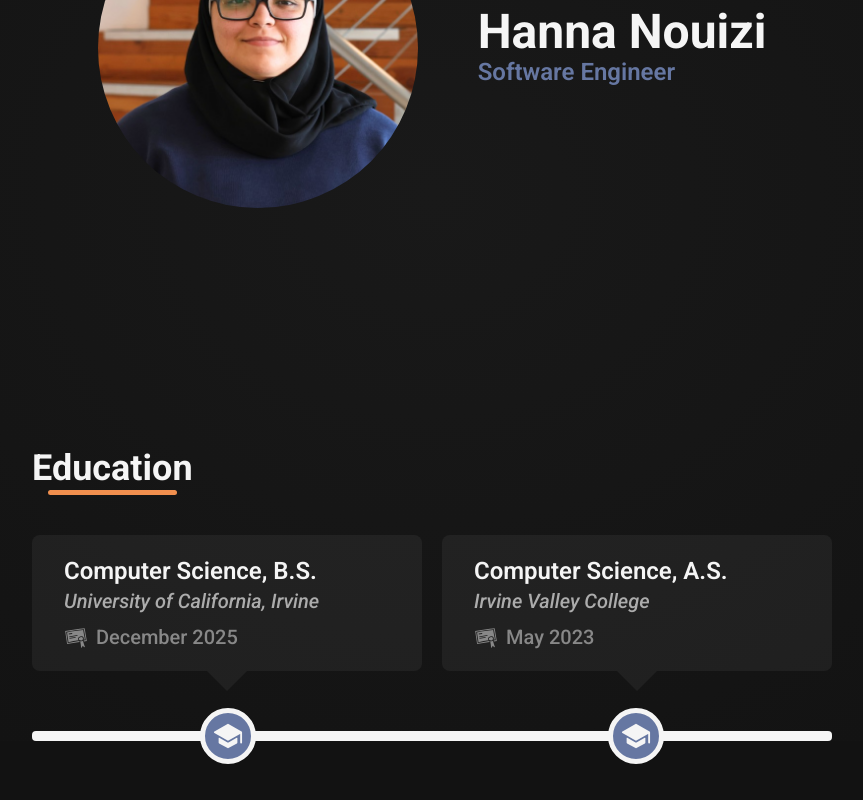
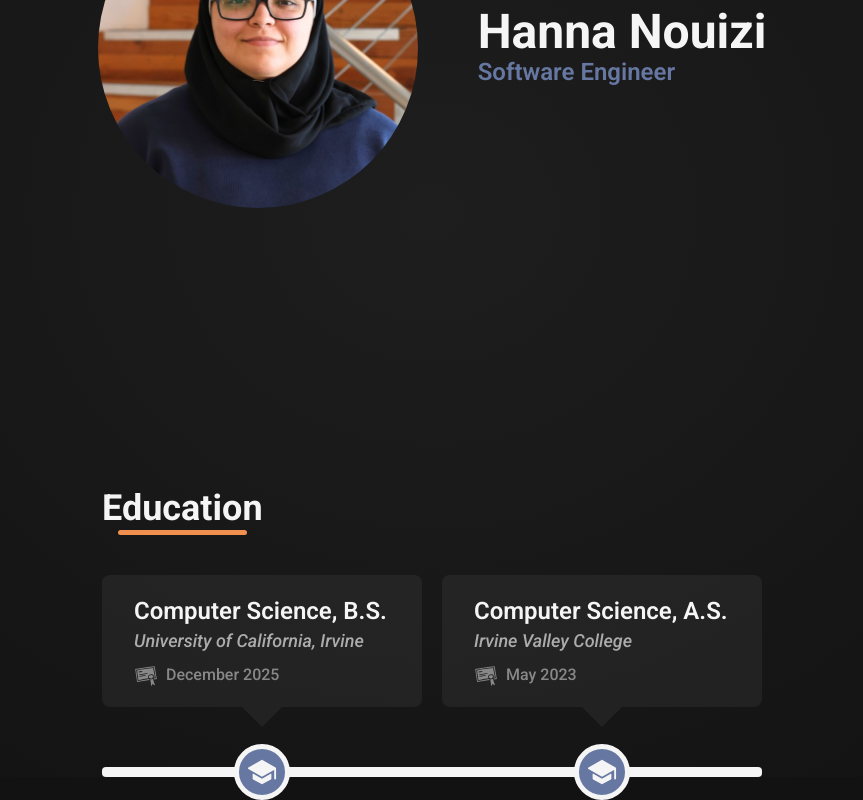
Before and after one commit to hnouizi/hnouizi.github.io, a React (Vite) app: page / in a window 1280 px wide. Shown: the part 352-1152 px from the top of the page, without its empty margins (208-1071 px from the left). Before the commit the page ends 1116 px from the top, so only its background shows below. Built offline with nearby package versions, Linux system fonts and the light colour scheme.

Commit message:
adjusted timeline widths

```diff
--- a/src/App.css
+++ b/src/App.css
@@ -2,7 +2,7 @@
 
 @theme {
     --color-darkgray-100: #121212;
-    --color-darkgray-97: #191919;
+    --color-darkgray-95: #1E1E1E;
     --color-darkgray-80: #414141;
     --color-darkgray-50: #888888;
     --color-darkgray-35: #ACACAC;
--- a/src/App.tsx
+++ b/src/App.tsx
@@ -9,14 +9,14 @@ const App = () => {
 	const isSmallScreen = useMediaQuery({query: '(max-width: 700px)'});
 
 	return (
-		<div className="relative bg-radial from-darkgray-97 to-darkgray-100">
+		<div className="relative bg-radial from-darkgray-95 to-darkgray-100">
 			{!isSmallScreen
 				? <Header/>
 				: <Sidebar/>
 			}
 
 			<Home isSmallScreen={isSmallScreen}/>
-			<Education/>
+			<Education isSmallScreen={isSmallScreen}/>
 		</div>
 	)
 }
--- a/src/components/Education.tsx
+++ b/src/components/Education.tsx
@@ -1,13 +1,15 @@
-import { useMediaQuery } from "react-responsive";
 import EducationTimelineHorizontal from "./EducationTimelineHorizontal";
 import EducationTimelineVertical from "./EducationTimelineVertical";
 
-const Education = () => {
-    const showVerticalTimeline = useMediaQuery({query: '(max-width: 820px)'});
+type EducationProps = {
+    isSmallScreen: boolean
+}
+
+const Education = ({ isSmallScreen }: EducationProps) => {
 
     return (
-        <div className="w-full flex justify-center items-center">
-            {showVerticalTimeline
+        <div className="w-full flex justify-center items-center mt-10">
+            {isSmallScreen
                 ? <EducationTimelineVertical/>
                 : <EducationTimelineHorizontal/>
             }
--- a/src/components/EducationSection.tsx
+++ b/src/components/EducationSection.tsx
@@ -5,9 +5,10 @@ type EducationSection = {
     school: string,
     gradDate: string
     direction: string
+    isSuperSmallScreen?: boolean
 }
 
-const EducationSection = ({ degree, school, gradDate, direction }: EducationSection) => {
+const EducationSection = ({ degree, school, gradDate, direction, isSuperSmallScreen }: EducationSection) => {
     return (
         <div className={`flex-1 ${direction === "left" && "flex justify-center items-center"}`}>
             {direction === "left" && (
@@ -16,14 +17,14 @@ const EducationSection = ({ degree, school, gradDate, direction }: EducationSect
                 </div>
             )}
             <div className="bg-white/5 px-8 py-5 rounded-lg">
-                <div className="text-lg sm:text-2xl font-semibold">
+                <div className={`${isSuperSmallScreen ? "text-lg" : "text-2xl"} font-semibold`}>
                     {degree}
                 </div>
-                <div className="text-sm sm:text-xl font-medium text-darkgray-35 italic mb-2">
+                <div className={`${isSuperSmallScreen ? "text-sm" : "text-lg"} font-medium text-darkgray-35 italic mb-2`}>
                     {school}
                 </div>
-                <div className="flex items-center text-darkgray-50 font-medium gap-2 text-sm sm:text-xl">
-                    <GiDiploma className="text-2xl"/>
+                <div className={`flex items-center text-darkgray-50 font-medium gap-2 ${isSuperSmallScreen ? "text-sm" : "text-base"}`}>
+                    <GiDiploma className={`${isSuperSmallScreen ? "text-xl" : "text-2xl"}`}/>
                     {gradDate}
                 </div>
             </div>
--- a/src/components/EducationTimelineHorizontal.tsx
+++ b/src/components/EducationTimelineHorizontal.tsx
@@ -4,7 +4,7 @@ import Heading from "./Heading";
 
 const EducationTimelineHorizontal = () => {
     return (
-        <div className="min-w-200">
+        <div className="min-w-165">
             <Heading>
                 Education
             </Heading>
@@ -28,10 +28,10 @@ const EducationTimelineHorizontal = () => {
             {/* timeline & icons */}
             <div className="w-full relative flex items-center">
                 <div className="w-full border-5 rounded"/>
-                <div className="absolute left-42 bg-cobaltblue p-2 rounded-full border-5">
+                <div className="absolute left-33 bg-cobaltblue p-2 rounded-full border-5">
                     <IoSchool className="text-3xl"/>
                 </div>
-                <div className="absolute right-42 bg-cobaltblue p-2 rounded-full border-5">
+                <div className="absolute right-33 bg-cobaltblue p-2 rounded-full border-5">
                     <IoSchool className="text-3xl"/>
                 </div>
             </div>
--- a/src/components/EducationTimelineVertical.tsx
+++ b/src/components/EducationTimelineVertical.tsx
@@ -1,18 +1,21 @@
-import { IoSchool } from "react-icons/io5";
 import Heading from "./Heading";
 import EducationSection from "./EducationSection";
+import { useMediaQuery } from "react-responsive";
+import { IoSchool } from "react-icons/io5";
 
 const EducationTimelineVertical = () => {
+    const isSuperSmallScreen = useMediaQuery({query: '(max-width: 420px)'});
+
     return (
         <div className="w-full flex justify-center">
              <div className="h-100 flex flex-col items-center">
-                <div className="w-full ml-15 sm:ml-0">
+                <div className={`w-full ${isSuperSmallScreen && "ml-10"}`}>
                     <Heading>
                         Education
                     </Heading>
                 </div>
 
-                <div className="h-full w-fit flex mt-10 ml-10 mr-5">
+                <div className="h-full w-fit flex mt-10 ml-10 mr-2">
                     {/* timeline & icons */}
                     <div className="flex-1 relative flex justify-center">
                         <div className="h-full border-5 rounded"/>
@@ -31,12 +34,14 @@ const EducationTimelineVertical = () => {
                             school="University of California, Irvine"
                             gradDate="December 2025"
                             direction="left"
+                            isSuperSmallScreen={isSuperSmallScreen}
                         />
                         <EducationSection
                             degree="Computer Science, A.S."
                             school="Irvine Valley College"
                             gradDate="May 2023"
                             direction="left"
+                            isSuperSmallScreen={isSuperSmallScreen}
                         />
                     </div>
                 </div>
```
